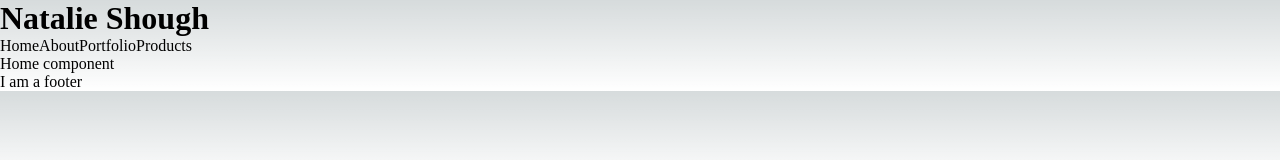
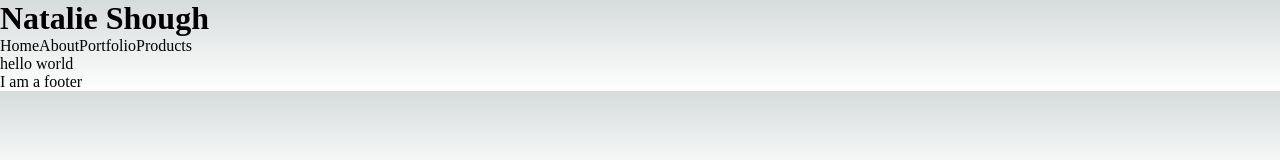
Before and after one commit to aitanas/capstone-project, a Next.js app in the folder lookat/: page / in a window 1280 px wide. Shown: the top 160 px of the page. Built offline with nearby package versions, Linux system fonts and the light colour scheme.

Commit message:
adding layout to app:

```diff
--- a/lookat/src/components/App.tsx
+++ b/lookat/src/components/App.tsx
@@ -1,6 +1,6 @@
-import Layout from '../components/Layout';
-import About from '../pages/About';
-import Portfolio from '../pages/Portfolio';
+import Layout from '../pages/Layout';
+import About from '../pages/about';
+import Portfolio from '../pages/portfolio';
 import Control from '../components/Control';
 
 import ProductList from './products/ProductList';
--- a/lookat/src/components/Layout.tsx
+++ b/lookat/src/pages/Layout.tsx
@@ -1,5 +1,5 @@
-import Navbar from './Navbar';
-import Footer from './Footer';
+import Navbar from '../components/Navbar';
+import Footer from '../components/Footer';
 
 export default function Layout({ children }) {
   return (
--- a/lookat/src/pages/_app.tsx
+++ b/lookat/src/pages/_app.tsx
@@ -1,6 +1,19 @@
 import '@/styles/globals.css'
 import type { AppProps } from 'next/app'
+import Layout from './Layout'
+import type { ReactElement, ReactNode } from 'react'
+import type { NextPage } from 'next'
 
-export default function App({ Component, pageProps }: AppProps) {
-  return <Component {...pageProps} />
+export type NextPageWithLayout<P = {}, IP = P> =
+  NextPage<P, IP> & { getLayout?: (page: ReactElement) => ReactNode
+  }
+
+type AppPropsWithLayout = AppProps & {
+  Component: NextPageWithLayout
 }
+export default function MyApp({ Component, pageProps }: AppPropsWithLayout) {
+  // Use the layout defined at the page level, if available
+  const getLayout = Component.getLayout ?? ((page) => page)
+
+  return getLayout(<Component {...pageProps} />)
+}
--- a/lookat/src/pages/index.tsx
+++ b/lookat/src/pages/index.tsx
@@ -1,17 +1,25 @@
-import Head from 'next/head';
 import { Inter } from 'next/font/google';
-import Layout from '../components/Layout';
+import Layout from './Layout';
 import App from '../components/App';
+import Link from 'next/link';
+import type { ReactElement } from 'react'
+import type { NextPageWithLayout } from './_app'
 
-export default function MyApp({ Component, pageProps }) {
+const Page: NextPageWithLayout = () => {
+  return <p>hello world</p>
+}
+
+Page.getLayout = function getLayout(page: ReactElement) {
   return (
     <>
-      <Head>
-        <title>Natalie Shough</title>
-        <meta name="viewport" content="width=device-width, initial-scale=1" />
-        <link rel="icon" href="/favicon.ico" />
-      </Head>
-      <App />
+      <title>Natalie Shough</title>
+      <meta name="viewport" content="width=device-width, initial-scale=1" />
+      <link rel="icon" href="/favicon.ico" />
+      <Layout>
+        {page}
+      </Layout>
     </>
   )
 }
+
+export default Page
--- a/lookat/tsconfig.json
+++ b/lookat/tsconfig.json
@@ -19,6 +19,6 @@
       "@/*": ["./src/*"]
     }
   },
-  "include": ["next-env.d.ts", "**/*.ts", "**/*.tsx"],
+  "include": ["next-env.d.ts", "**/*.ts", "**/*.tsx", "src/pages/_app.tsx"],
   "exclude": ["node_modules"]
 }
```
Also changed, not shown: lookat/src/pages/About.tsx (+7 -1 lines).
